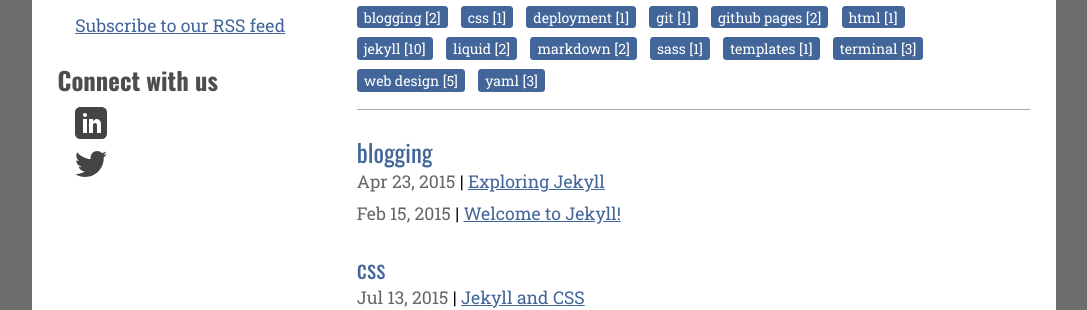
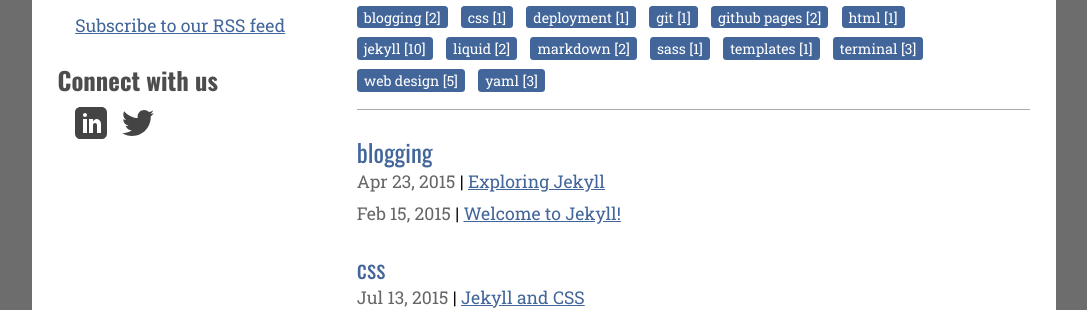
Before and after one commit to alexanderfried/jekyll-blog, a Jekyll site: the page built from tags/index.html, in a window 1280 px wide. Shown: the part 258-568 px from the top of the page, without its empty margins (96-1183 px from the left). Built offline with Jekyll 4.4.1, drawn with Linux system fonts in a browser that asks for light colours.

```diff
--- a/css/main.css
+++ b/css/main.css
@@ -574,12 +574,22 @@
 aside li {
 	margin-bottom: 0.5em;
 }
+.social {
+	display: flex;
+	justify-content: flex-start;
+}
 .social a {
 	text-indent: -9000em;
 	display: inline-block;
     margin-right: 15px;
 	width: 32px;
 	height: 32px;
+}
+.github {
+	background: url(../images/github.svg) no-repeat;
+}
+.fb {
+	background: url(../images/facebook.svg) no-repeat;
 }
 .linked {
 	background: url(../images/linkedin.svg) no-repeat;
```
